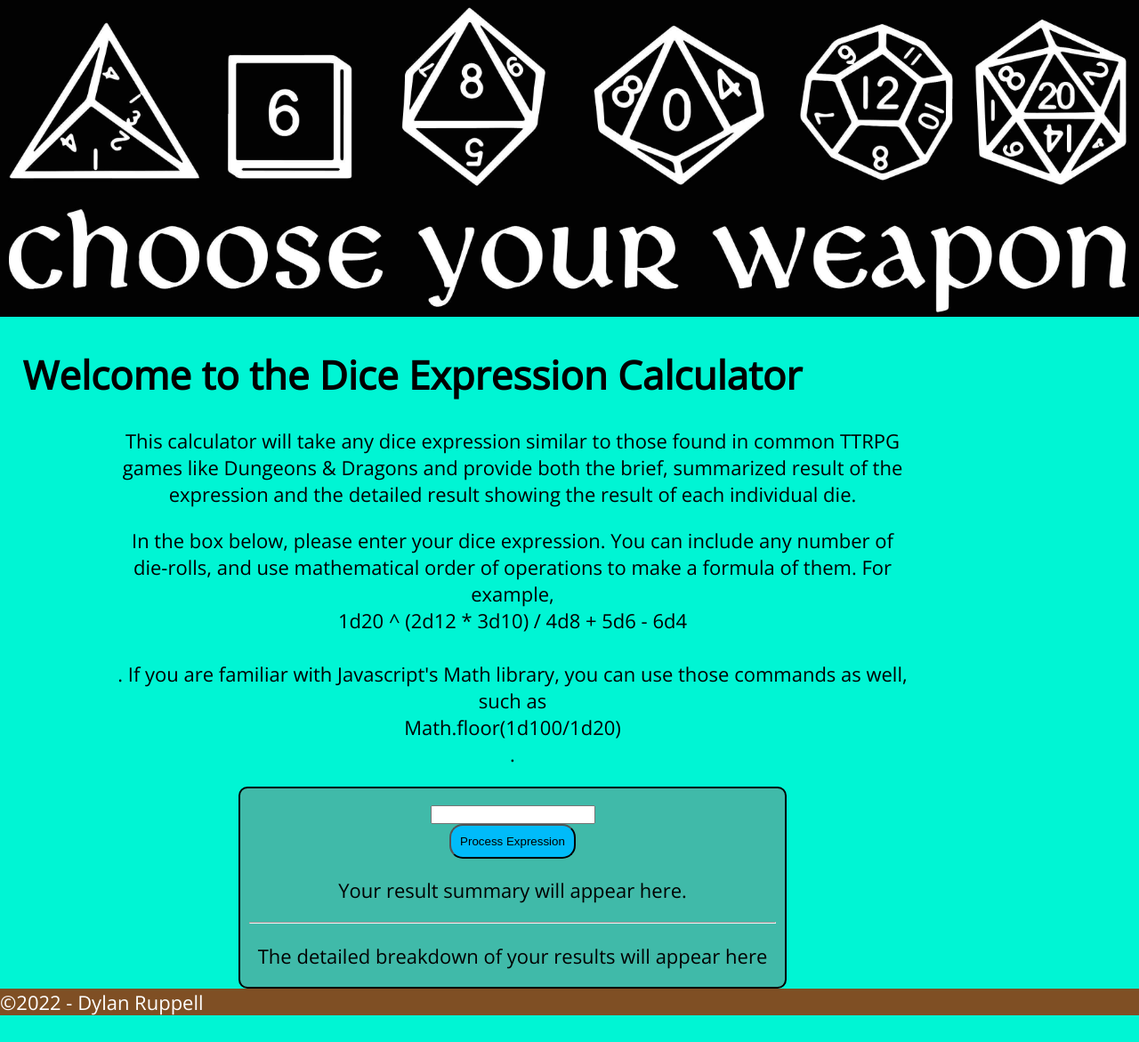
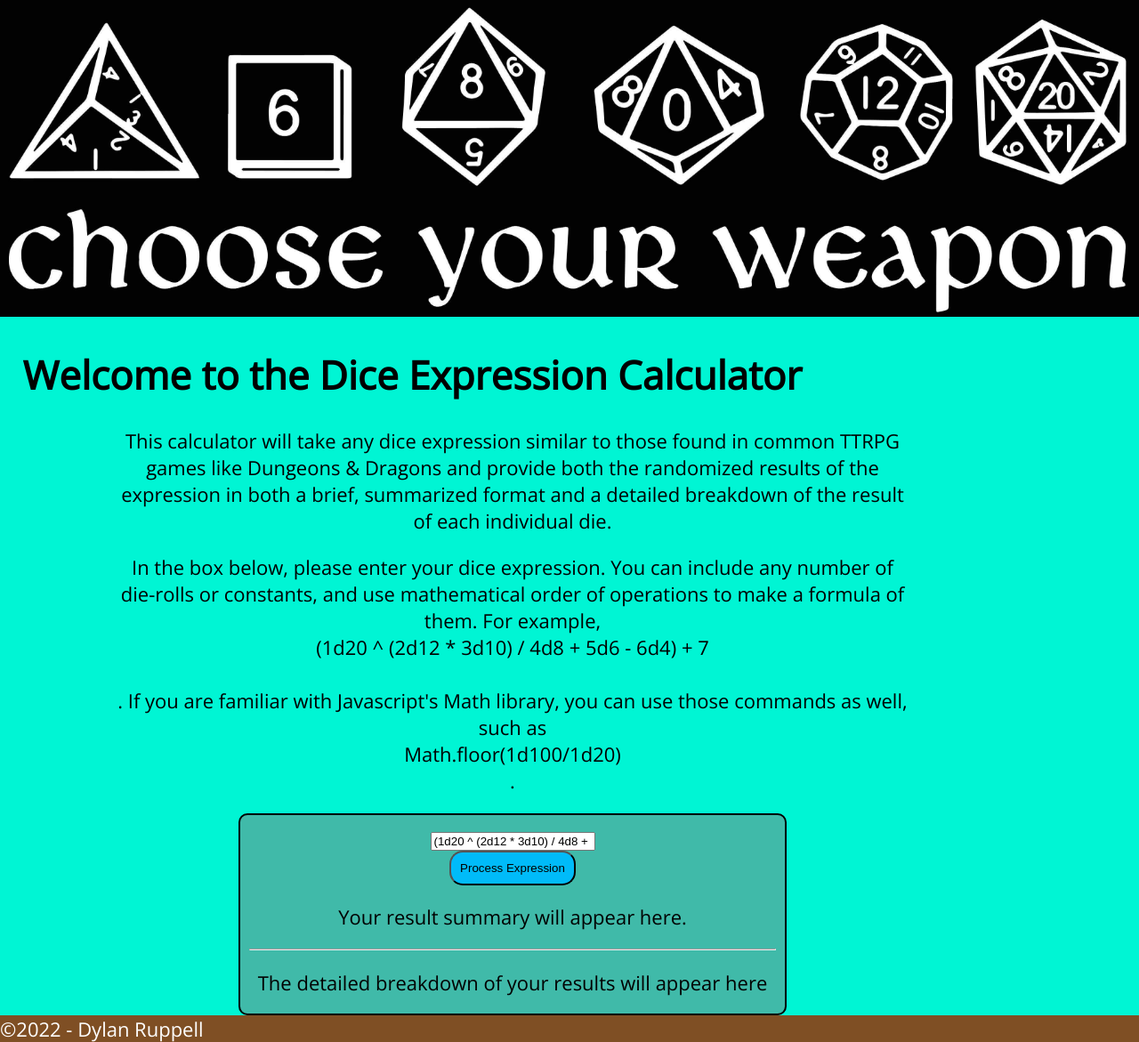
Before and after one commit to DigitalNTT-Soul/cse121b, a plain HTML site: page index.html in a window 1280 px wide. Shown: the whole page at 89% size. Before the commit the page ends 1141 px from the top, so only its background shows below. Drawn offline with nearby package versions, Linux system fonts and the light colour scheme.

Commit message:
Slightly tweaked some of the text to make it a little more clear. Also implemented a default value for the field, in addition to the regular calculation features.

```diff
--- a/index.html
+++ b/index.html
@@ -16,12 +16,12 @@
 
 
         <span id="intro/instructions">
-            <p>This calculator will take any dice expression similar to those found in common TTRPG games like Dungeons & Dragons and provide both the brief, summarized result of the expression and the detailed result showing the result of each individual die.</p>
-            <p>In the box below, please enter your dice expression. You can include any number of die-rolls, and use mathematical order of operations to make a formula of them. For example, <br>1d20 ^ (2d12 * 3d10) / 4d8 + 5d6 - 6d4<br><br>. If you are familiar with Javascript's Math library, you can use those commands as well, such as <br>Math.floor(1d100/1d20)<br>.</p>
+            <p>This calculator will take any dice expression similar to those found in common TTRPG games like Dungeons & Dragons and provide both the randomized results of the expression in both a brief, summarized format and a detailed breakdown of the result of each individual die.</p>
+            <p>In the box below, please enter your dice expression. You can include any number of die-rolls or constants, and use mathematical order of operations to make a formula of them. For example, <br>(1d20 ^ (2d12 * 3d10) / 4d8 + 5d6 - 6d4) + 7<br><br>. If you are familiar with Javascript's Math library, you can use those commands as well, such as <br>Math.floor(1d100/1d20)<br>.</p>
         </span>
 
         <span class="calc">
-            <input type="text" id="expression">
+            <input type="text" id="expression" value="(1d20 ^ (2d12 * 3d10) / 4d8 + 5d6 - 6d4) + 7">
             <button type="button" id="processButton">Process Expression</button>
             <p id="summarized">Your result summary will appear here.</p>
             <hr>
```
